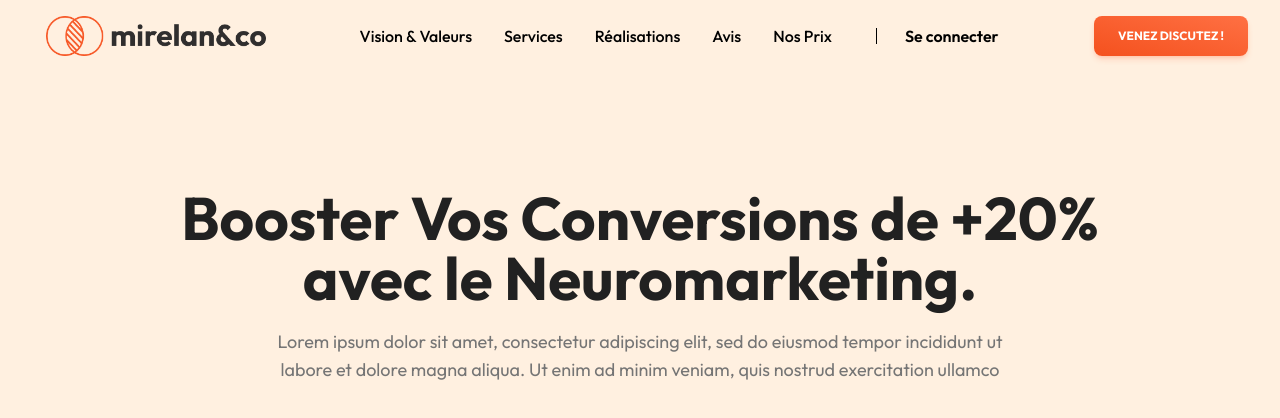
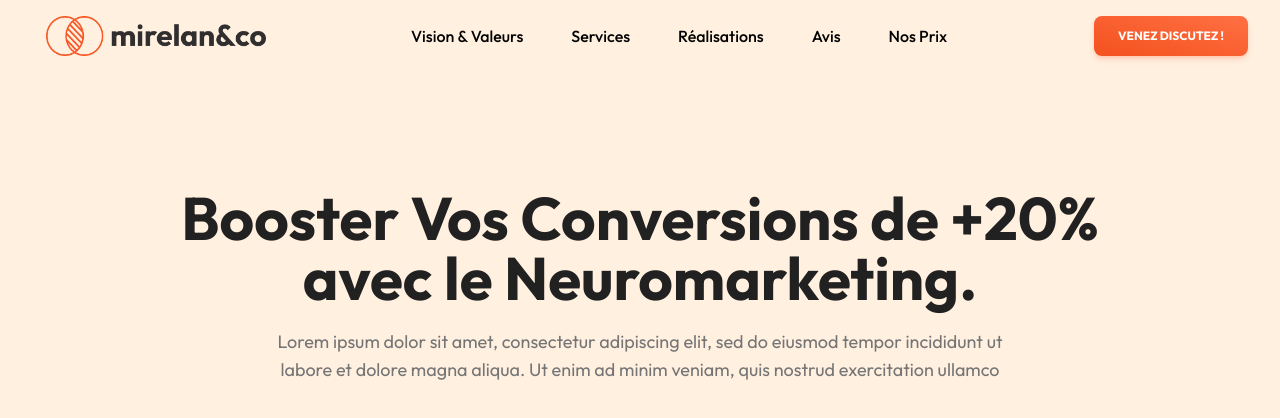
Before and after one commit to MirelanAgency/mirelan-frontend-nextjs, a Next.js app: page / in a window 1280 px wide. Shown: the top 418 px of the page. Built offline with nearby package versions, Linux system fonts and the light colour scheme.

Commit message:
refactor: change navbar position & delete login button

```diff
--- a/src/components/NavbarTest/index.tsx
+++ b/src/components/NavbarTest/index.tsx
@@ -21,14 +21,17 @@
         );
     }, []);
 
+
+    const typoClassName = "transition-all p-1 font-normal font-medium text-md text-black hover:text-orange-500";
+
     const navList = (
-    <ul className="mt-2 mb-4 flex flex-col gap-2 lg:mb-0 lg:mt-0 lg:flex-row lg:items-center lg:gap-6">
+        <ul className="mt-2 mb-4 flex flex-col gap-2 lg:mb-0 lg:mt-0 lg:flex-row lg:items-center lg:gap-10">
             <Typography
                 placeholder=""
                 as="li"
                 variant="paragraph"
                 color="black"
-        className="p-1 font-normal font-medium"
+                className={typoClassName}
             >
                 <a href="#" className="flex items-center">
                     Vision & Valeurs
@@ -39,7 +42,7 @@
                 as="li"
                 variant="paragraph"
                 color="black"
-        className="p-1 font-normal font-medium"
+                className={typoClassName}
             >
                 <a href="#" className="flex items-center">
                     Services
@@ -50,7 +53,7 @@
                 as="li"
                 variant="paragraph"
                 color="black"
-        className="p-1 font-normal font-medium"
+                className={typoClassName}
             >
                 <a href="#" className="flex items-center">
                     Réalisations
@@ -61,7 +64,7 @@
                 as="li"
                 variant="paragraph"
                 color="black"
-        className="p-1 font-normal font-medium"
+                className={typoClassName}
             >
                 <a href="#" className="flex items-center">
                     Avis
@@ -72,32 +75,21 @@
                 as="li"
                 variant="paragraph"
                 color="black"
-        className="p-1 font-normal font-medium"
+                className={typoClassName}
             >
                 <a href="#" className="flex items-center">
                     Nos Prix
-        </a>
-      </Typography>
-      <div className="hidden xl:flex border-r border-black p-2"/>
-      <Typography
-      placeholder=""
-        as="li"
-        variant="paragraph"
-        color="black"
-        className="p-1 font-normal font-semibold"
-      >
-        <a href="#" className="flex items-center">
-          Se connecter
                 </a>
             </Typography>
         </ul>
     );
 
     return (
-    <div className="max-h-[768px] w-[calc(100%)]">
-      <Navbar placeholder="" shadow={false} color="transparent" fullWidth={true} className="sticky bg- top-0 z-10 h-max max-w-full rounded-none px-4 py-2 lg:px-8 lg:py-4">
+        <div className="flex items-center justify-center">
+            <Navbar placeholder="" shadow={false} color="transparent" fullWidth={true}
+                    className="sticky top-0 z-10 h-max max-w-screen-2xl rounded-none px-4 py-2 lg:px-8 lg:py-4">
                 <div className="flex items-center justify-between text-blue-gray-900">
-            <Brand />
+                    <Brand/>
                     <div className="mr-4 hidden lg:block item-center">{navList}</div>
 
 
```
Lines whose indentation alone changed are shown as unchanged.
